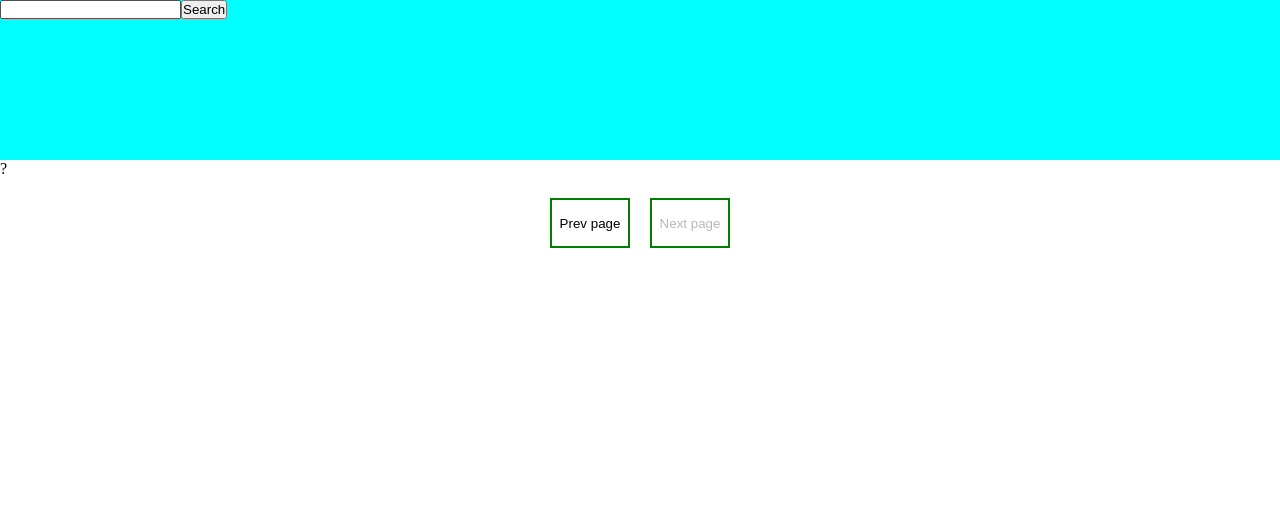
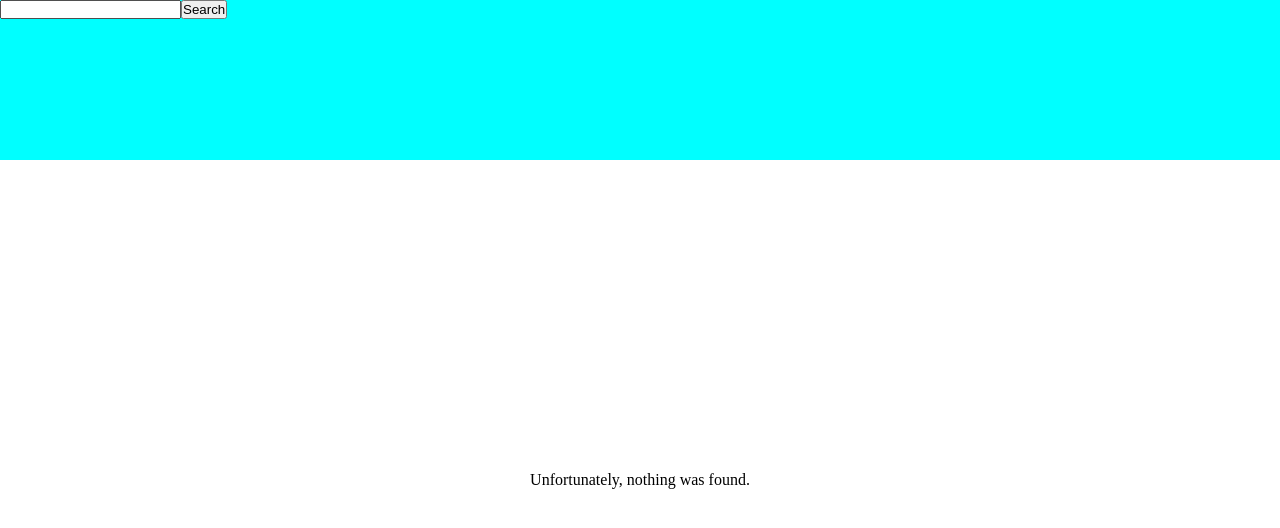
Before and after one commit to FedAliaks/RS-REACT-mirror, a React (Vite) app in the folder rs-school-react/: page / in a window 1280 px wide. Shown: the top 528 px of the page. Built offline with nearby package versions, Linux system fonts and the light colour scheme.

Commit message:
feat: add loader

```diff
--- a/rs-school-react/src/App.css
+++ b/rs-school-react/src/App.css
@@ -11,3 +11,7 @@
   gap: 10px;
   padding: 5px;
 }
+
+.process-msg {
+  font-size: 24px;
+}
--- a/rs-school-react/src/App.tsx
+++ b/rs-school-react/src/App.tsx
@@ -8,16 +8,25 @@ export type SetMovieArrFunction = (arr: MovieDescription[]) => void;
 export interface AppState {
   moviesArray: MovieDescription[];
   countResults: number;
+  isLoading: boolean;
 }
 
 export class App extends React.Component<{}, AppState> {
   constructor(props: {}) {
     super(props);
     this.setMoviesArray = this.setMoviesArray.bind(this);
+    this.setIsLoading = this.setIsLoading.bind(this);
     this.state = {
       moviesArray: [] as MovieDescription[],
       countResults: 0,
+      isLoading: false,
     };
+  }
+
+  setIsLoading(isLoad: boolean) {
+    console.log('isLoading');
+    console.log(isLoad);
+    this.setState({ isLoading: isLoad });
   }
 
   setMoviesArray(arr: MovieDescription[]) {
@@ -29,11 +38,21 @@ export class App extends React.Component<{}, AppState> {
   render(): React.ReactNode {
     return (
       <div className="app">
-        <Header setMovieArray={this.setMoviesArray} />
-        <Main
-          moviesArray={this.state.moviesArray}
-          countResults={this.state.countResults}
+        <Header
+          setIsLoading={this.setIsLoading}
+          setMovieArray={this.setMoviesArray}
         />
+
+        {!this.state.isLoading ? (
+          <Main
+            moviesArray={this.state.moviesArray}
+            countResults={this.state.countResults}
+          />
+        ) : (
+          <div className="main">
+            <p className="process-msg">in Process</p>
+          </div>
+        )}
       </div>
     );
   }
--- a/rs-school-react/src/components/header/Header.tsx
+++ b/rs-school-react/src/components/header/Header.tsx
@@ -10,6 +10,7 @@ export type setMovieArrayType = (arr: MovieDescription[]) => void;
 
 export interface HeaderProps {
   setMovieArray: setMovieArrayType;
+  setIsLoading: (isLoad: boolean) => void;
 }
 
 type Props = Readonly<HeaderProps>;
@@ -42,6 +43,7 @@ export default class Header extends React.Component<Props> {
   }
 
   async getMoviesArrayFromServer(page: number = 1) {
+    this.props.setIsLoading(true);
     const searchField = this.searchRequest.split(' ').join('+');
     const response = await axios.get(
       `https://www.omdbapi.com/?apikey=7c372dd6&&type=movie&s=${searchField}&page=${page}`
@@ -49,7 +51,10 @@ export default class Header extends React.Component<Props> {
     console.log(response);
     if (response.data.Response === 'True') {
       this.props.setMovieArray(response.data.Search);
+    } else {
+      this.props.setMovieArray([]);
     }
+    this.props.setIsLoading(false);
   }
 
   render() {
--- a/rs-school-react/src/components/main/Main.tsx
+++ b/rs-school-react/src/components/main/Main.tsx
@@ -34,8 +34,9 @@ export default class Main extends React.Component<Props, MainState> {
 
   render() {
     return (
+      <div className="main">
+        {this.props.moviesArray.length ? (
           <div>
-        {this.props.moviesArray.length > 1} ?
             <div className="movie-section">
               {this.props.moviesArray.map((item, index) => {
                 return <MovieCard key={index} movie={item} />;
@@ -54,6 +55,10 @@ export default class Main extends React.Component<Props, MainState> {
               />
             </div>
           </div>
+        ) : (
+          <p className="empty-msg">Unfortunately, nothing was found.</p>
+        )}
+      </div>
     );
   }
 }
--- a/rs-school-react/src/components/main/styles.css
+++ b/rs-school-react/src/components/main/styles.css
@@ -1,6 +1,8 @@
 .main {
-  background-color: chartreuse;
   flex-grow: 1;
+  display: flex;
+  justify-content: center;
+  align-items: center;
 }
 
 .button-block {
@@ -9,5 +11,4 @@
   margin: 0 auto;
   display: flex;
   justify-content: space-between;
-
 }
--- a/rs-school-react/src/components/movie-card/MovieCard.tsx
+++ b/rs-school-react/src/components/movie-card/MovieCard.tsx
@@ -21,7 +21,7 @@ export default class MovieCard extends React.Component<Props> {
           src={
             this.props.movie.Poster !== 'N/A'
               ? this.props.movie.Poster
-              : '/public/No-Image-Placeholder.svg.png'
+              : '/No-Image-Placeholder.svg.png'
           }
           alt="poster"
         />
```
Also changed, not shown: rs-school-react/src/components/main/components/styles.css (+5 -5 lines). Lines whose indentation alone changed are shown as unchanged.
